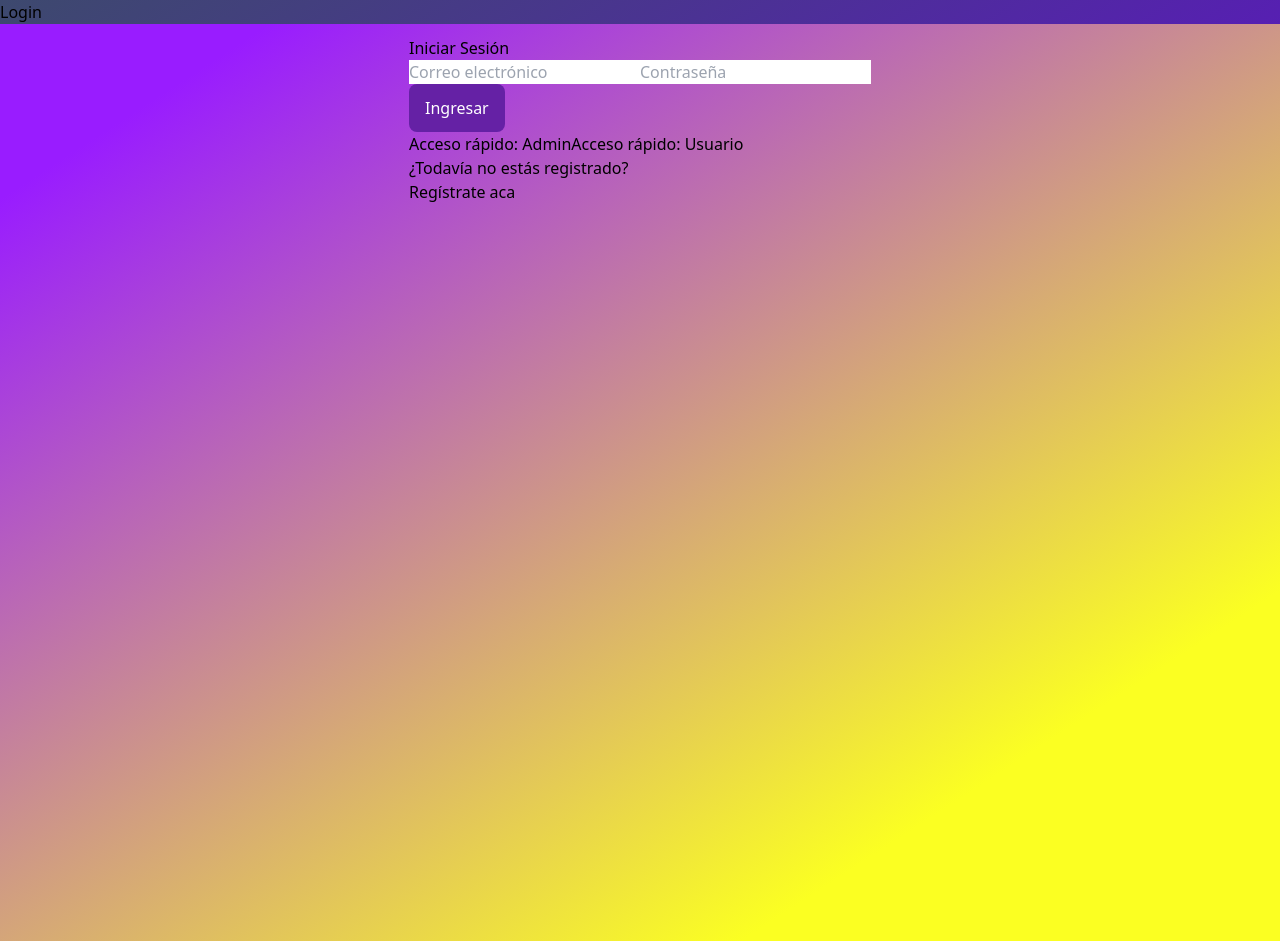
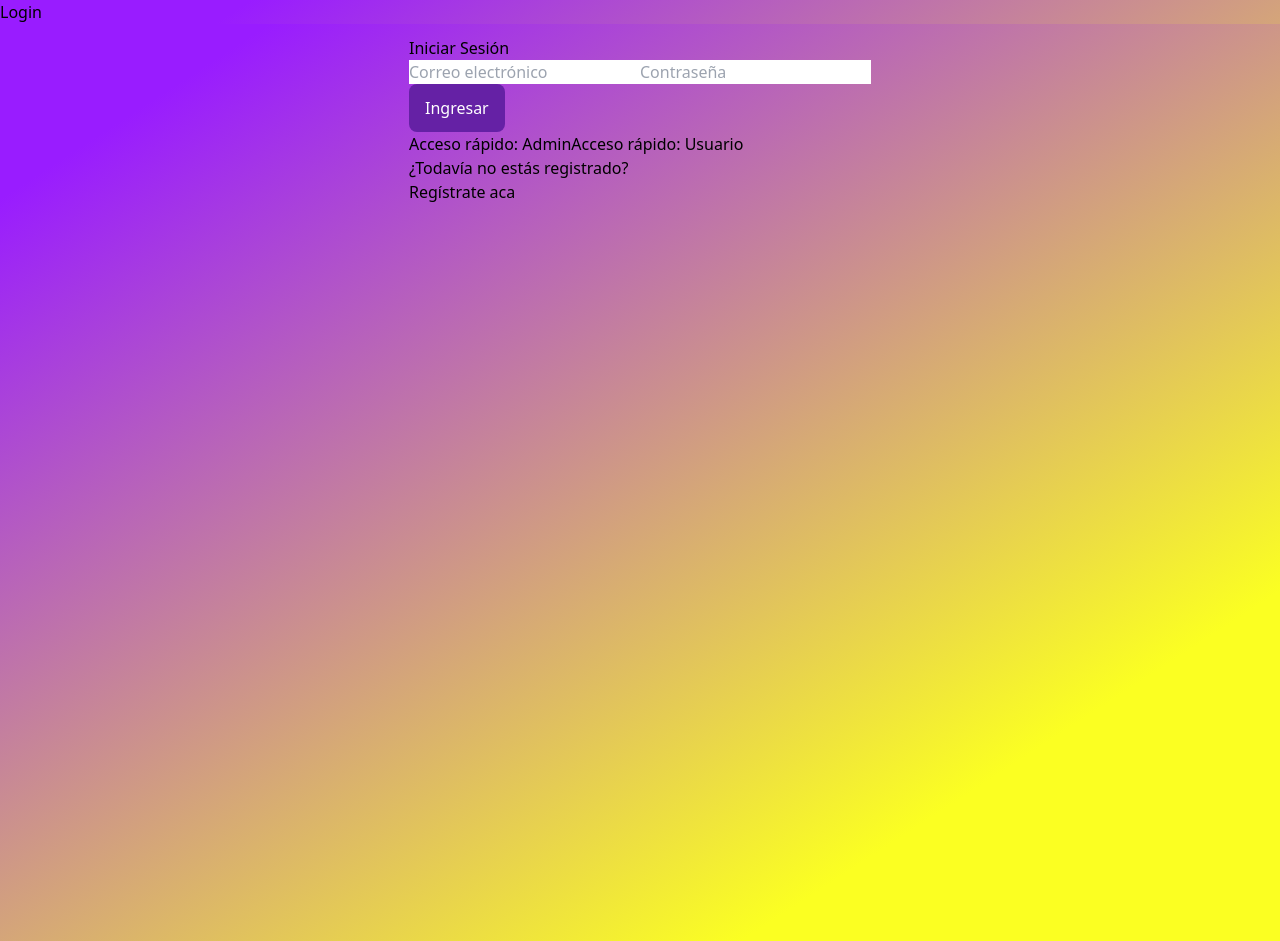
Before and after one commit to magikboy/Sala-De-Juegos, an Angular app: page /login in a window 1280 px wide. Built offline with nearby package versions, Linux system fonts and the light colour scheme; no server answers.

Commit message:
Juego Preguntados Funcional

```diff
--- a/src/app/preguntados/preguntados.component.css
+++ b/src/app/preguntados/preguntados.component.css
@@ -1,3 +1,9 @@
+.fondo {
+  min-height: 800px;}.fondo {
+  border-bottom-left-radius: 1rem; /* Ajusta el valor según el redondeado que prefieras */
+  border-bottom-right-radius: 1rem;
+}
+
 .preguntados-container {
     max-width: 600px;
     margin: 0 auto;
--- a/src/app/preguntados/preguntados.component.html
+++ b/src/app/preguntados/preguntados.component.html
@@ -1,4 +1,4 @@
-<div class="max-w-xl mx-auto text-center p-4 bg-white shadow-lg rounded-lg">
+<div class="fondo max-w-xl mx-auto text-center p-4 bg-white shadow-lg">
   <h2 class="text-2xl font-bold mb-4">Preguntados</h2>
   <p class="text-lg font-semibold mb-2">Puntuación: {{ score }}</p>
 
--- a/src/app/preguntados/preguntados.component.ts
+++ b/src/app/preguntados/preguntados.component.ts
@@ -209,6 +209,6 @@ export class PreguntadosComponent implements OnInit {
         return 'bg-red-500 text-white';
       }
     }
-    return 'bg-blue-500 text-white hover:bg-blue-600';
+    return 'bg-purple-500 text-white hover:bg-purple-600';
   }
 }
--- a/src/styles.css
+++ b/src/styles.css
@@ -12,7 +12,8 @@ body {
   justify-content: center;
   align-items: center;
   background-color: #540aa8;
-  background-image: linear-gradient(147deg, #3d496e 0%, #610ece 74%);
+  background-image: linear-gradient(147deg, #991cff 10%, #fbff22 80%);
+  min-height: 100%;
 }
 
 #app-container {
```
